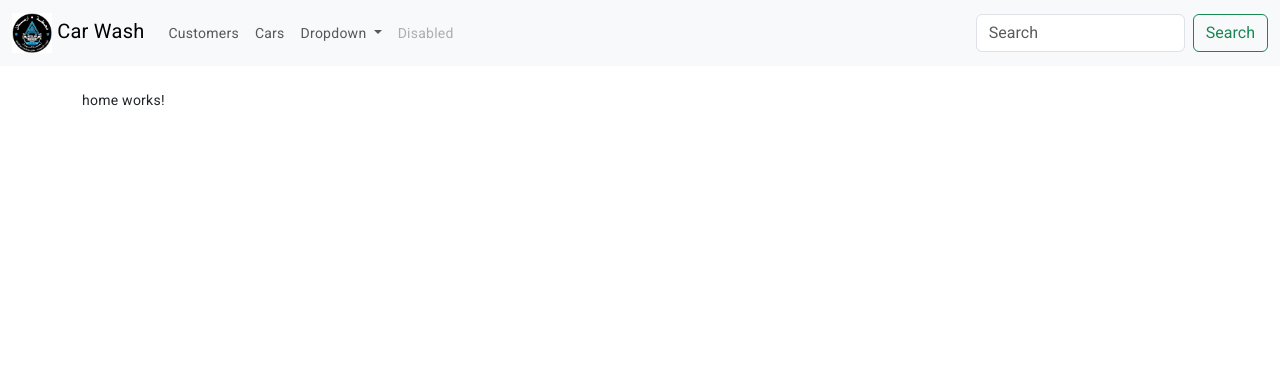
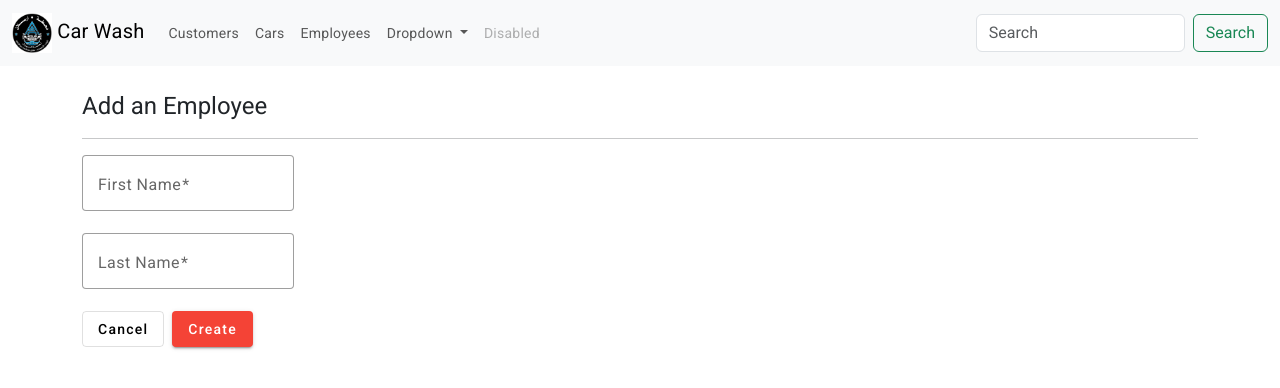
Before and after one commit to noxLam/LO.CarWash, an Angular app in the folder angular/carwash/: page /employees/create in a window 1280 px wide. Before the commit this address led to /home. Shown: the top 388 px of the page. Built offline with nearby package versions, Linux system fonts and the light colour scheme.

Commit message:
-finished employess addEdit comp

```diff
--- a/angular/carwash/src/app/app-routing.module.ts
+++ b/angular/carwash/src/app/app-routing.module.ts
@@ -6,6 +6,7 @@ import { CarComponent } from './car/car.component';
 import { AddEditCustomerComponent } from './customer/add-edit-customer/add-edit-customer.component';
 import { CustomerDetailsComponent } from './customer/customer-details/customer-details.component';
 import { CustomerComponent } from './customer/customer.component';
+import { AddEditEmployeeComponent } from './employee/add-edit-employee/add-edit-employee.component';
 import { EmployeeComponent } from './employee/employee.component';
 import { HomeComponent } from './home/home.component';
 import { NotFoundComponent } from './not-found/not-found.component';
@@ -25,6 +26,8 @@ const routes: Routes = [
   {path:"cars/details/:id", component: CarDetailsComponent},
 
   {path:"employees", component: EmployeeComponent},
+  {path:"employees/create", component: AddEditEmployeeComponent},
+  {path:"employees/edit/:id", component: AddEditEmployeeComponent},
 
   {path: "not-found", component: NotFoundComponent},
   { path: '**', redirectTo: '/home', pathMatch: 'full' }
--- a/angular/carwash/src/app/app.component.html
+++ b/angular/carwash/src/app/app.component.html
@@ -15,6 +15,9 @@
         </li>
         <li class="nav-item">
           <a class="nav-link" routerLink="cars">Cars</a>
+        </li>
+        <li class="nav-item">
+          <a class="nav-link" routerLink="employees">Employees</a>
         </li>
         <li class="nav-item dropdown">
           <a class="nav-link dropdown-toggle" href="#" role="button" data-bs-toggle="dropdown" aria-expanded="false">
--- a/angular/carwash/src/app/app.module.ts
+++ b/angular/carwash/src/app/app.module.ts
@@ -19,6 +19,7 @@ import { AddEditCarComponent } from './car/add-edit-car/add-edit-car.component';
 import { DeleteCarComponent } from './car/dialogs/delete-car/delete-car.component';
 import { CarDetailsComponent } from './car/car-details/car-details.component';
 import { EmployeeComponent } from './employee/employee.component';
+import { AddEditEmployeeComponent } from './employee/add-edit-employee/add-edit-employee.component';
 
 @NgModule({
   declarations: [
@@ -33,7 +34,8 @@ import { EmployeeComponent } from './employee/employee.component';
     AddEditCarComponent,
     DeleteCarComponent,
     CarDetailsComponent,
-    EmployeeComponent
+    EmployeeComponent,
+    AddEditEmployeeComponent
   ],
   imports: [
     BrowserModule,
--- /dev/null
+++ b/angular/carwash/src/app/employee/add-edit-employee/add-edit-employee.component.html
@@ -0,0 +1,39 @@
+<h1>
+    <span *ngIf="pageMode == pageModeEnum.Create">Add an Employee</span>
+    <span *ngIf="pageMode == pageModeEnum.Edit">
+        <span>Edit Employee</span>
+        <span class="text-primary">{{ employee?.firstName }}</span>
+    </span>
+</h1>
+
+<hr>
+
+<form [formGroup]="employeeForm" (ngSubmit)="submitForm()">
+    <div class="row">
+        <div class="col-md-6">
+            <div class="">
+                <mat-form-field appearance="outline">
+                  <mat-label>First Name</mat-label>
+                  <input matInput formControlName="firstName" required>
+                  <mat-error>First Name Is required</mat-error>
+                </mat-form-field>
+            </div>
+
+            <div class="">
+                <mat-form-field appearance="outline">
+                  <mat-label>Last Name</mat-label>
+                  <input matInput formControlName="lastName" required>
+                  <mat-error>Last Name Is required</mat-error>
+                </mat-form-field>
+            </div>
+        </div>
+    </div>
+
+    <div>
+        <button class="me-2" [routerLink]="['/employees']" mat-stroked-button>Cancel</button>
+        <button mat-raised-button color="warn" type="submit">
+            <span *ngIf="pageMode == pageModeEnum.Create">Create</span>
+            <span *ngIf="pageMode == pageModeEnum.Edit">Edit</span>
+        </button>
+    </div>
+</form>
--- /dev/null
+++ b/angular/carwash/src/app/employee/add-edit-employee/add-edit-employee.component.ts
@@ -0,0 +1,106 @@
+import { HttpErrorResponse } from '@angular/common/http';
+import { Component, OnInit } from '@angular/core';
+import { FormBuilder, FormGroup, Validators } from '@angular/forms';
+import { ActivatedRoute, Router } from '@angular/router';
+import { PageMode } from 'src/app/enums/pageMod.enum';
+import { Employee } from 'src/app/models/employees/employee.model';
+import { EmployeeService } from 'src/app/services/employee.service';
+
+@Component({
+  selector: 'app-add-edit-employee',
+  templateUrl: './add-edit-employee.component.html',
+  styleUrls: ['./add-edit-employee.component.css']
+})
+export class AddEditEmployeeComponent implements OnInit{
+
+  employeeId!: number;
+  employee?: Employee;
+  employeeForm!: FormGroup;
+  pageMode: PageMode = PageMode.Create;
+  pageModeEnum = PageMode;
+
+
+  constructor (
+    private employeeSvc: EmployeeService,
+    private activatedRoute: ActivatedRoute,
+    private router: Router,
+    private fb: FormBuilder
+  ) {}
+
+  ngOnInit(): void {
+
+    this.setEmployeeId();
+    this.setPageMode();
+
+    this.buildForm();
+
+    if( this.pageMode == PageMode.Edit)
+    {
+      this.loadEmployee();
+    }
+
+  }
+
+  submitForm(): void {
+    if(this.employeeForm.valid)
+    {
+      if(this.pageMode == PageMode.Create)
+      {
+        this.employeeSvc.createEmployee(this.employeeForm.value).subscribe({
+          next: () => {
+            this.router.navigate(['/employees']);
+          },
+          error: (e: HttpErrorResponse) => {
+            console.log(e);
+            alert(e.message);
+          }
+        });
+      }else {
+        this.employeeSvc.editEmployee(this.employeeId, this.employeeForm.value).subscribe({
+          next: () => {
+            this.router.navigate(['/employees']);
+          },
+          error: (e:HttpErrorResponse) => {
+            console.log(e);
+            alert(e.message);
+          }
+        });
+      }
+    }
+  }
+
+
+  //#region privates
+  private buildForm() {
+    this.employeeForm = this.fb.group({
+      id: [0],
+      firstName: ['', Validators.required],
+      lastName: ['', Validators.required]
+    });
+  }
+
+  private setEmployeeId() {
+    this.employeeId = Number(this.activatedRoute.snapshot.paramMap.get('id'));
+  }
+
+  private setPageMode() {
+    if(this.employeeId)
+    {
+      this.pageMode = PageMode.Edit;
+    }
+  }
+
+  private loadEmployee() {
+    this.employeeSvc.getEmployee(this.employeeId).subscribe({
+      next: (employeeFromApi) => {
+        this.employee = employeeFromApi;
+        this.employeeForm.patchValue(employeeFromApi);
+      },
+      error: (e: HttpErrorResponse) => {
+        console.log(e);
+        alert(e.message);
+      }
+    });
+  }
+  //#endregion
+}
--- a/angular/carwash/src/app/employee/employee.component.html
+++ b/angular/carwash/src/app/employee/employee.component.html
@@ -1 +1,38 @@
-<p>employee works!</p>
+<h1>Employees</h1>
+
+<hr>
+
+<button class="mb-4" mat-raised-button color="primary" [routerLink]="['/employees/create']">Add a new customer</button>
+
+<div class="position-relative">
+<table class="table">
+    <thead>
+        <tr>
+            <th>Id</th>
+            <th>Full Name</th>
+        </tr>
+    </thead>
+    <tbody>
+        <tr *ngFor="let employee of employees">
+            <td>{{ employee.id }}</td>
+            <td>{{ employee.fullName }}</td>
+            <td class="pb-0 mb-0">
+                <a class="me-2 text-black" [routerLink]="['/employees/edit', employee.id]">
+                    <mat-icon>build</mat-icon>
+                </a>
+                <a class="me-2" [routerLink]="['/employees/details', employee.id]">
+                    <mat-icon>help</mat-icon>
+                </a>
+                <!--<a class="pointer text-danger" (click)="deleteCustomer(employee.id, employee.fullName)">
+                    <mat-icon>clear</mat-icon>
+                </a>-->
+            </td>
+        </tr>
+    </tbody>
+</table>
+
+<div class="spin-wrap" *ngIf="showSpinner">
+    <mat-spinner class="start-50 top-50 translate-middle position-absolute"></mat-spinner>
+</div>
+
+</div>
--- a/angular/carwash/src/app/employee/employee.component.ts
+++ b/angular/carwash/src/app/employee/employee.component.ts
@@ -11,6 +11,7 @@ import { EmployeeService } from '../services/employee.service';
 export class EmployeeComponent implements OnInit{
 
   employees: EmployeeList[] = [];
+  showSpinner: boolean = true;
 
   constructor (
     private employeeSvc: EmployeeService,
@@ -27,9 +28,11 @@ export class EmployeeComponent implements OnInit{
     this.employeeSvc.getEmloyees().subscribe({
       next: (employeesFromApi) => {
         this.employees = employeesFromApi;
+        this.showSpinner = false;
       },
       error: (e: HttpErrorResponse) => {
         console.log(e);
+        alert(e.message);
       }
     });
   }
--- a/angular/carwash/src/app/services/employee.service.ts
+++ b/angular/carwash/src/app/services/employee.service.ts
@@ -1,6 +1,7 @@
 import { HttpClient } from '@angular/common/http';
 import { Injectable } from '@angular/core';
 import { Observable } from 'rxjs';
+import { Employee } from '../models/employees/employee.model';
 import { EmployeeList } from '../models/employees/employeeList.model';
 
 @Injectable({
@@ -15,4 +16,17 @@ export class EmployeeService {
   getEmloyees(): Observable<EmployeeList[]> {
     return this.http.get<EmployeeList[]>(`${this.apiUrl}/GetEmployees`);
   }
+
+  getEmployee(id: number): Observable<Employee> {
+    return this.http.get<Employee>(`${this.apiUrl}/GetEmployee/${id}`);
+  }
+
+  createEmployee(employee: Employee): Observable<Employee> {
+    return this.http.post<Employee>(`${this.apiUrl}/CreateEmployee`, employee);
+  }
+
+  editEmployee(id: number, employee: Employee): Observable<any> {
+    return this.http.put<Employee>(`${this.apiUrl}/EditEmployee/${id}`, employee);
+  }
+
 }
```
Also changed, not shown: angular/carwash/src/app/employee/add-edit-employee/add-edit-employee.component.css (added).
